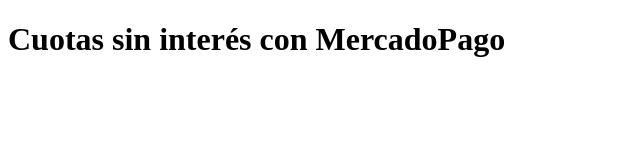
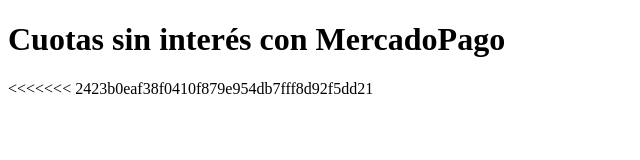
Before and after one commit to ndevalle/promociones-mercadopago, a plain HTML site: page index.html in a window 1280 px wide. Shown: the whole page, without its empty margins (0-640 px from the left). Drawn offline with nearby package versions, Linux system fonts and the light colour scheme.

Commit message:
rewording

```diff
--- a/index.html
+++ b/index.html
@@ -10,6 +10,7 @@
 <body>
 	<h1>Cuotas sin interés con MercadoPago</h1>
 
+<<<<<<< 2423b0eaf38f0410f879e954db7fff8d92f5dd21
 	<ul id="promoList"> </ul>
 
 	<script type="text/javascript" src="http://code.jquery.com/jquery-1.9.0.min.js"></script>
```
